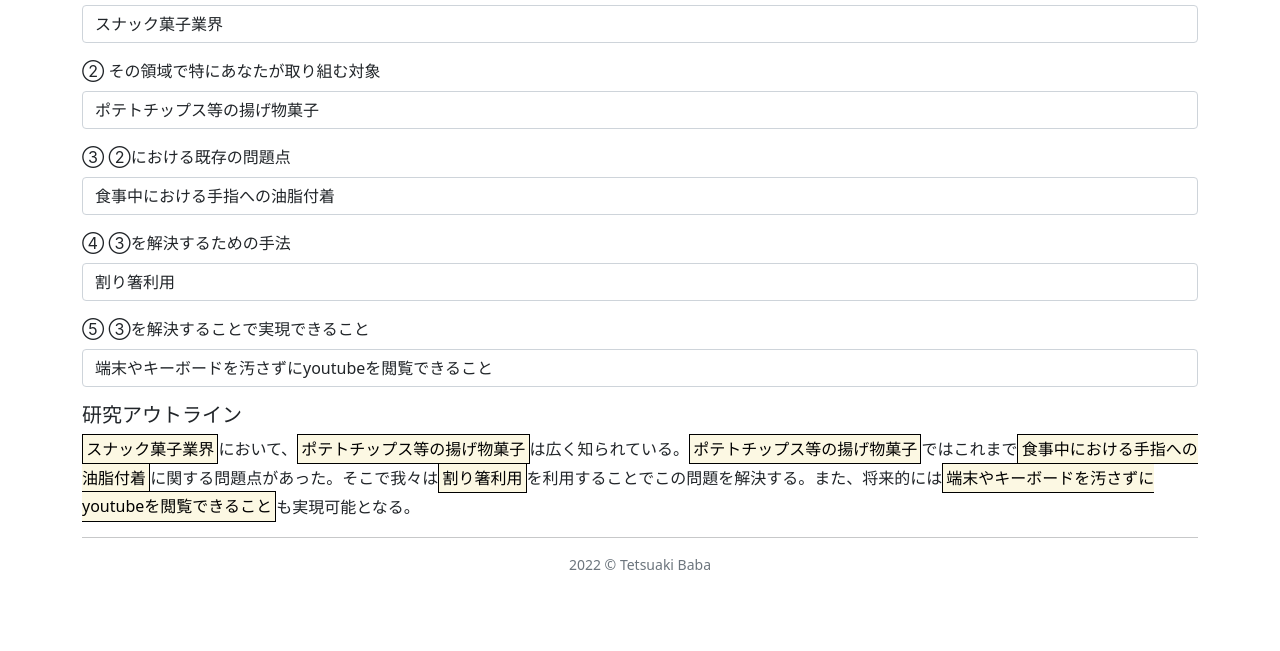
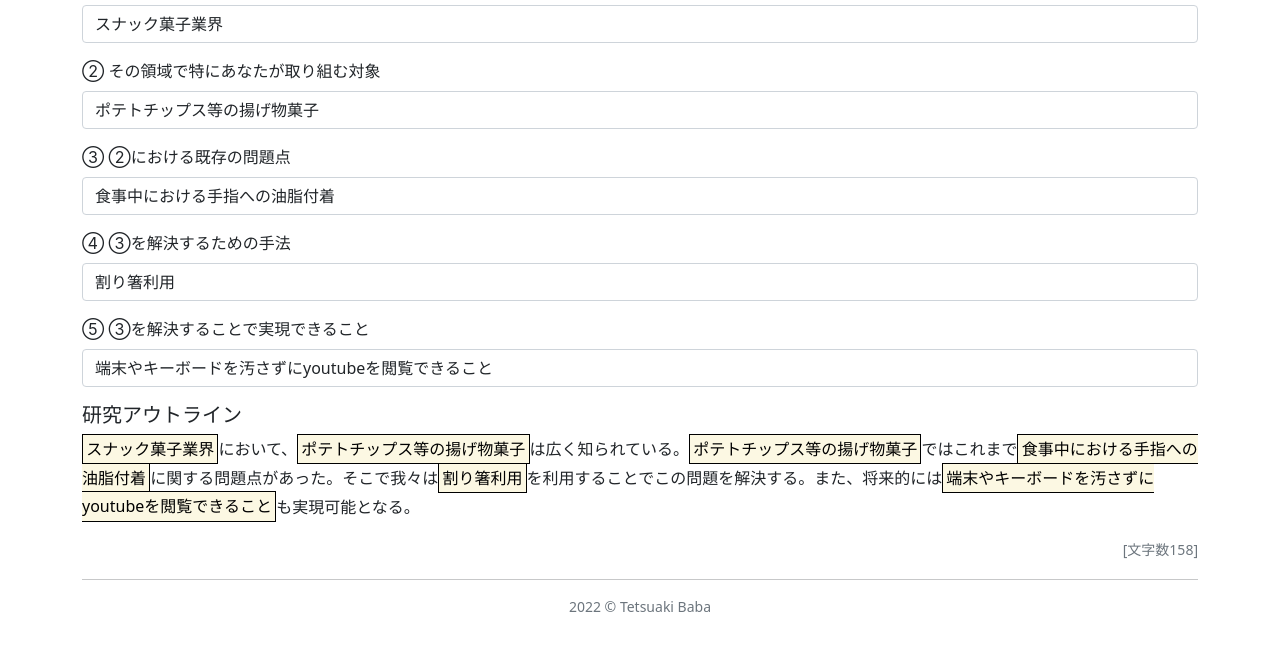
Before and after one commit to TetsuakiBaba/outlinable, a plain HTML site: page index.html in a window 1280 px wide. Shown: the part 83-734 px from the top of the page. Drawn offline with nearby package versions, Linux system fonts and the light colour scheme; a web font is replaced by a local one.

Commit message:
文字カウント追加

```diff
--- a/index.html
+++ b/index.html
@@ -1,5 +1,5 @@
 <!doctype html>
-<html lang="en">
+<html lang="ja">
 
 <head>
     <!-- Required meta tags -->
@@ -28,8 +28,16 @@
         mark {
             border: 1px solid black;
         }
+
+        p#moji_count:before {
+            content: '[文字数';
+        }
+
+        p#moji_count:after {
+            content: ']';
+        }
     </style>
-    <title>Hello, world!</title>
+    <title>研究骨子ジェネレータ</title>
 </head>
 
 <body>
@@ -75,8 +83,14 @@
 
                     let = outline = `<mark>${a1}</mark>において、<mark>${a2}</mark>は広く知られている。<mark>${a2}</mark>ではこれまで<mark>${a3}</mark>に関する問題点があった。そこで我々は<mark>${a4}</mark>を利用することでこの問題を解決する。また、将来的には<mark>${a5}</mark>も実現可能となる。`;
                     document.querySelector('#outline').innerHTML = outline;
+
+                    let no_tag_text = outline.replace(/(<([^>]+)>)/gi, '');
+                    document.querySelector('#moji_count').innerHTML = no_tag_text.length;
                 }
             </script>
+        </p>
+        <p id="moji_count" class="text-muted small" style="text-align:right">
+
         </p>
 
         <hr>
```
